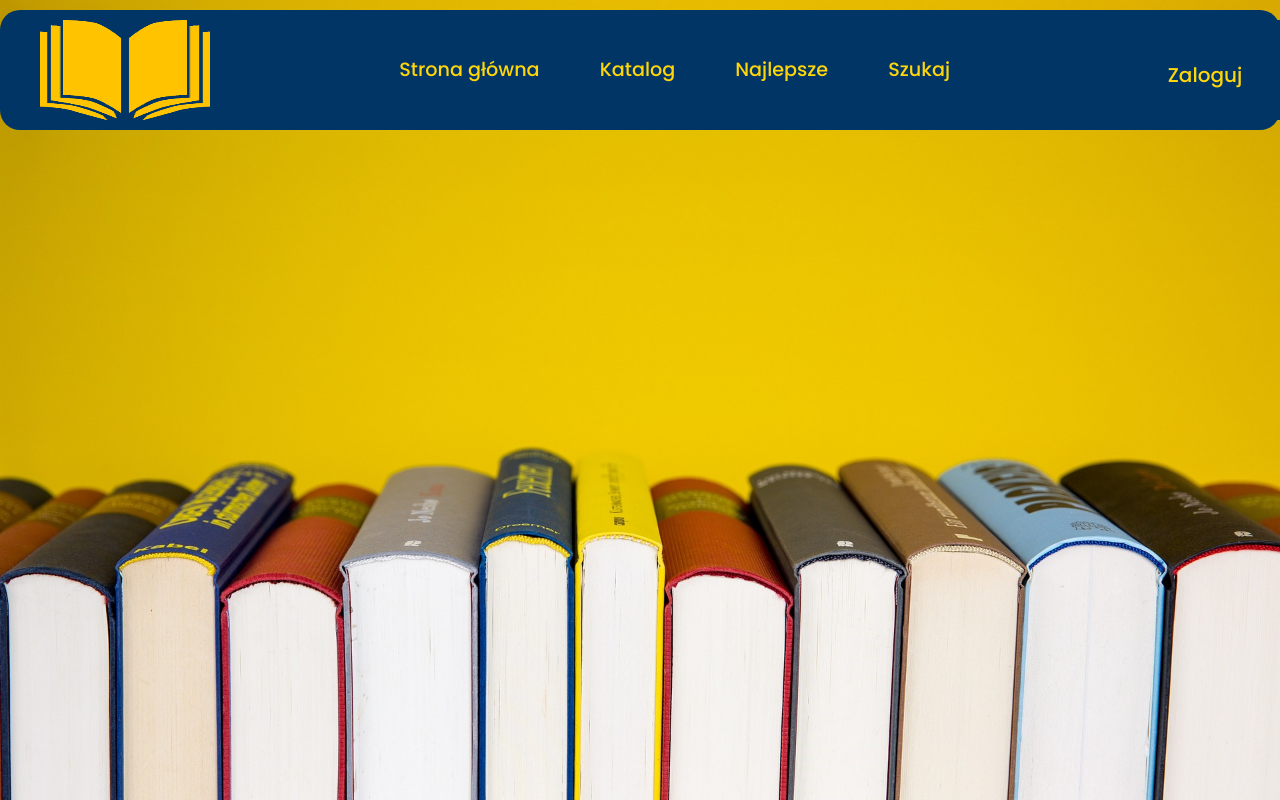
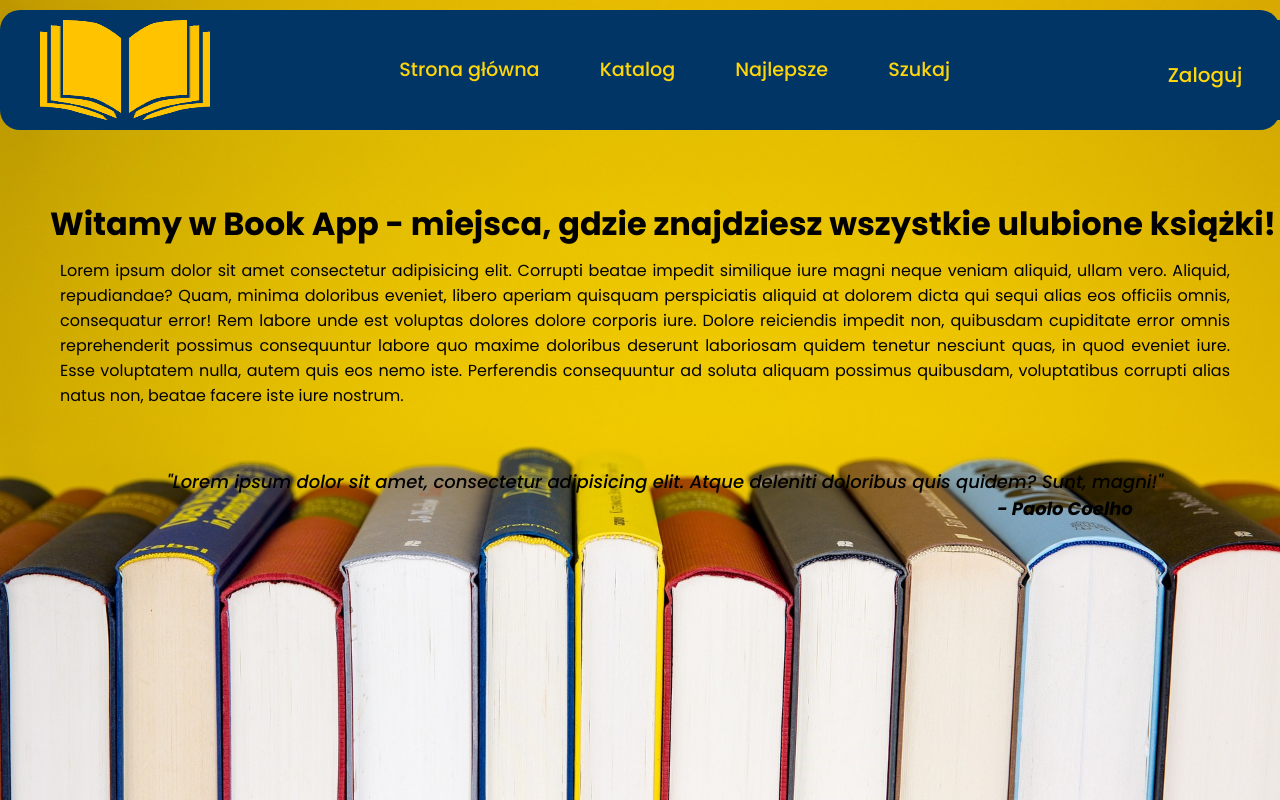
Before and after one commit to Natasza23/book_app, a React (Create React App) app: page / in a window 1280 px wide. Built offline with nearby package versions, Linux system fonts and the light colour scheme; no server answers.

Commit message:
poprawki chyba ostateczne

```diff
--- a/src/App.css
+++ b/src/App.css
@@ -1,24 +1,18 @@
-/* Import Google font - Poppins */
-@import url("https://fonts.googleapis.com/css2?family=Poppins:wght@200;300;400;500;600;700&display=swap");
+@import url('https://fonts.googleapis.com/css2?family=Poppins:ital,wght@0,100;0,200;0,300;0,400;0,500;0,600;0,700;0,800;0,900;1,100;1,200;1,300;1,400;1,500;1,600;1,700;1,800;1,900&display=swap');
+
 * {
   box-sizing: border-box;
   padding: 0;
   margin: 0;
   font-family: "Poppins", sans-serif;
 }
-
-
-
 body {
   background: url("../images/background.jpg");
   background-size: cover;
   background-repeat: no-repeat;
   background-attachment: fixed;
 }
-
-
 /*Nawigacja*/
-
 .navbar {
   display: flex;
   height: 120px;
@@ -34,13 +28,11 @@ body {
   border-radius: 20px;
 
 }
-
 .navbar ul {
   display: flex;
   list-style-type: none; /* Usunięcie domyślnego punktowania */
   padding: 100px;
 }
-
 .navbar li {
   text-decoration: none;
   padding: 0 30px;
@@ -48,8 +40,6 @@ body {
   color: rgb(255, 195, 0);
 
 }
-
-
 .navMenu  {
   display: flex;
   height: 100px;
@@ -59,8 +49,6 @@ body {
   line-height: 50px;
   column-gap: 50px;
 }
-
-
 /*logo*/
 .nav_logo {
   color: rgb(255, 195, 0);
@@ -74,14 +62,11 @@ img {
   transition: all 0.5s ease;
 
 }
-
 img:hover {
   transform: scale(1.2);
 }
 
-
 /*wylogowanie*/
-
 .logout_btn {
   color: rgb(255, 195, 0);
   padding: 0 40px;
@@ -96,7 +81,6 @@ img:hover {
   cursor: pointer;
   transition: 0.3s ease;
 }
-
 .logout_btn:hover {
   background: rgb(255, 195, 0);
   color: rgb(0, 53, 102);
@@ -104,8 +88,6 @@ img:hover {
 .button:active {
   transform: scale(0.98);
 }
-
-
 /*stopka*/
 .footer {
   width:100%;
@@ -116,7 +98,6 @@ img:hover {
   align-items: center;
   justify-content: center;
 }
-
 /*wyswietlanie ksiązek*/
 .book-list {
   min-height: 80vh;
@@ -125,9 +106,7 @@ img:hover {
   grid-template-columns: repeat(3,1fr);
   justify-items: center;
   text-align: center;
-
 }
-
 /*ulubione*/
 .favorites {
   min-height: 80vh;
@@ -136,27 +115,7 @@ img:hover {
   grid-template-columns: repeat(3,1fr);
   justify-items: center;
   text-align: center;
-
 }
-
-.toReadBooks {
-  min-height: 80vh;
-  width: 100%;
-  display: grid;
-  grid-template-columns: repeat(3,1fr);
-  justify-items: center;
-  text-align: center;
-}
-
-.ReadBooks {
-  min-height: 80vh;
-  width: 100%;
-  display: grid;
-  grid-template-columns: repeat(3,1fr);
-  justify-items: center;
-  text-align: center;
-}
-
 /*szczegóły książki*/
 .book-details {
   min-height: 80vh;
@@ -166,11 +125,9 @@ img:hover {
   justify-content: space-evenly;
   padding: 100px;
 }
-
 .book-description {
   margin: 80px;
 }
-
 .book {
   text-align: center;
   display: flex;
@@ -179,7 +136,6 @@ img:hover {
   justify-content: center;
   margin: 20px 0;
 }
-
 /*przyciski z katalogów*/
 button {
   padding: 10px;
@@ -191,28 +147,21 @@ button {
   border-style: none;
   margin-top: 10px;
 }
-
 .wrapper {
   display: flex;
   height: 200px;
   justify-content: center;
   align-items: center;
-
 }
-
-
 /*podkreślenia linków i pozostałe przyciski*/
 a{
   text-decoration: none;
   font-weight: 500;
   color: rgb(255, 214, 10);
 }
-
 a:hover {
   border-bottom: 2px solid rgb(255, 214, 10);
 }
-
-
 .button {
   width: 150px;
   font-weight: 500;
@@ -225,19 +174,11 @@ a:hover {
   transition: 0.3s ease;
 
 }
-
-
-
 .button:hover {
   background: rgb(255, 214, 10);
   color: rgb(0, 53, 102);
-
 }
-
-
-
 /* Fromularz */
-
 .form_container {
   position: fixed;
   max-width: 320px;
@@ -260,19 +201,15 @@ a:hover {
   pointer-events: auto;
   transform: translate(-50%, -50%) scale(1);
 }
-
 .signup_form {
   display: none;
 }
-
 .form_container.active .signup_form {
   display: block;
 }
-
 .form_container.active .login_form {
   display: none;
 }
-
 /*zamknięcie formularza*/
 .form_close {
   position: absolute;
@@ -283,14 +220,12 @@ a:hover {
   opacity: 0.7;
   cursor: pointer;
 }
-
 /*tytuł formularza*/
 .form_container h2 {
   font-size: 22px;
   color: rgb(255, 195, 0);
   text-align: center;
 }
-
 /*ustawienie pól formularza*/
 .input_box {
   position: relative;
@@ -298,7 +233,6 @@ a:hover {
   width: 100%;
   height: 40px;
 }
-
 /*dekoracje pól formularza i ikony*/
 .input_box input {
   height: 100%;
@@ -310,11 +244,9 @@ a:hover {
   transition: all 0.2s ease;
   border-bottom: 3.5px solid #aaaaaa;
 }
-
 .input_box input:focus {
   border-color: rgb(20, 8, 20);
 }
-
 .input_box i {
   position: absolute;
   top: 50%;
@@ -322,23 +254,19 @@ a:hover {
   font-size: 20px;
   color: #707070;
 }
-
 .input_box i.email,
 .input_box i.password {
   left: 0;
 }
-
 .input_box input:focus~i.email,
 .input_box input:focus~i.password {
   color: rgb(0, 29, 61);
 }
-
 .input_box i.pw_hide {
   right: 0;
   font-size: 18px;
   cursor: pointer;
 }
-
 /* zapamiętaj/zapomniałem hasla*/
 .option_field {
   margin-top: 14px;
@@ -346,29 +274,24 @@ a:hover {
   align-items: center;
   justify-content: space-between;
 }
-
 .form_container a {
   color: rgb(255, 195, 0);
   font-size: 12px;
 }
-
 .checkbox {
   display: flex;
   column-gap: 8px;
   white-space: nowrap;
 }
-
 .checkbox input {
   accent-color: rgb(255, 195, 0);
 }
-
 .checkbox label {
   font-size: 12px;
   cursor: pointer;
   user-select: none;
   color: rgb(255, 195, 0);
 }
-
 /*przyciski logowania i rejestracji*/
 .form_container .button {
   background: rgb(255, 195, 0);
@@ -378,7 +301,6 @@ a:hover {
   padding: 10px 0;
   border-radius: 15px;
 }
-
 .login_signup {
   color: rgb(255, 195, 0);
   font-size: 12px;
@@ -386,11 +308,39 @@ a:hover {
   margin-top: 15px;
 }
 
+/*strona główna*/
+.mainContainer {
+  padding-left: 50px;
+
+}
+.siteDesc {
+  padding: 10px 50px 10px 10px ;
+  text-align: justify;
+}
+.cite {
+  font-style: italic;
+  font-size: large;
+  font-weight: 500;
+  text-align: center;
+  padding-top: 50px;
+}
+
+.author {
+  font-style: italic;
+  font-weight: bold;
+  font-size: large;
+  text-align: center;
+  padding-left:800px;
+}
+
+.loggedIn {
+  padding-left: 50px;
+}
+
 /*wyszukiwarka*/
 .search-container {
   margin: 20px;
 }
-
 .search-input {
   width: 100%;
   padding: 10px;
@@ -398,12 +348,10 @@ a:hover {
   border: 1px solid #ccc;
   border-radius: 4px;
 }
-
 .search-results {
   display: flex;
   flex-direction: column;
 }
-
 /*szczegóły książki*/
 .book-item {
   margin-bottom: 10px;
@@ -411,16 +359,13 @@ a:hover {
   border: 1px solid #ccc;
   border-radius: 4px;
 }
-
 .book-item h3 {
   margin: 0;
   font-size: 18px;
 }
-
 .book-item p {
   margin: 5px 0;
 }
-
 .answer {
   display: flex;
   justify-content: center; /* Wyśrodkowanie wzdłuż osi poziomej */
--- a/src/App.js
+++ b/src/App.js
@@ -19,6 +19,7 @@ const App = () => {
         <AuthProvider>
                 <Navbar />
                 <Routes>
+                    <Route path="/" element={<MainPage />} />
                     <Route path='/MainPage' element={<MainPage />} />
                     <Route path="/TBR" element={<PrivateRoute><TBR /></PrivateRoute>} />
                     <Route path="/MojaPolka" element={<PrivateRoute><MojaPolka /></PrivateRoute>} />
--- a/src/components/LoggedIn.jsx
+++ b/src/components/LoggedIn.jsx
@@ -4,7 +4,8 @@ const LoggedIn = () => {
     return (
         <div className='loggedIn'>
             <h1>Witaj ponownie użytkowniku!</h1>
-            <h2>Możesz teraz w odpowiednich zakładkach dodać książki do: przeczytanych, ulubionych lub do przeczytania.</h2>
+            <p>Możesz teraz w odpowiednich zakładkach dodać książki do: <b>chcę przeczytać</b>, <b>mojej półki</b> lub do <b>ulubionych</b>.</p>
+            <p>Szukasz konkretnej książki? Skorzystaj z naszej wyszukiwarki!</p>
         </div>
     );
 };
--- a/src/components/MainPage.jsx
+++ b/src/components/MainPage.jsx
@@ -2,9 +2,14 @@ import React from 'react';
 
 const MainPage = () => {
     return (
-        <div className='mainPage'>
-            <h1>Witamy na aplikacji książkowej!</h1>
-            <h2>W tej aplikacji możesz przeglądać i wyszukiwać książki, a po zarejestrowaniu i zalogowaniu możesz również dodawać je do sekcji do przeczytania i przeczytanych. Kiedy już dodasz książki do swojej półki, możesz również dodać je do ulubionych.</h2>
+        <div className='mainContainer'>
+            <h1>Witamy w Book App - miejsca, gdzie znajdziesz wszystkie ulubione książki!</h1>
+            <div className='siteDesc'>
+            <p>Lorem ipsum dolor sit amet consectetur adipisicing elit. Corrupti beatae impedit similique iure magni neque veniam aliquid, ullam vero. Aliquid, repudiandae? Quam, minima doloribus eveniet, libero aperiam quisquam perspiciatis aliquid at dolorem dicta qui sequi alias eos officiis omnis, consequatur error! Rem labore unde est voluptas dolores dolore corporis iure. Dolore reiciendis impedit non, quibusdam cupiditate error omnis reprehenderit possimus consequuntur labore quo maxime doloribus deserunt laboriosam quidem tenetur nesciunt quas, in quod eveniet iure. Esse voluptatem nulla, autem quis eos nemo iste. Perferendis consequuntur ad soluta aliquam possimus quibusdam, voluptatibus corrupti alias natus non, beatae facere iste iure nostrum.
+            </p></div>
+            <div className='cite'>
+            <p>"Lorem ipsum dolor sit amet, consectetur adipisicing elit. Atque deleniti doloribus quis quidem? Sunt, magni!"</p></div>
+            <div className='author'><p> - Paolo Coelho</p></div>
         </div>
     );
 };
```
